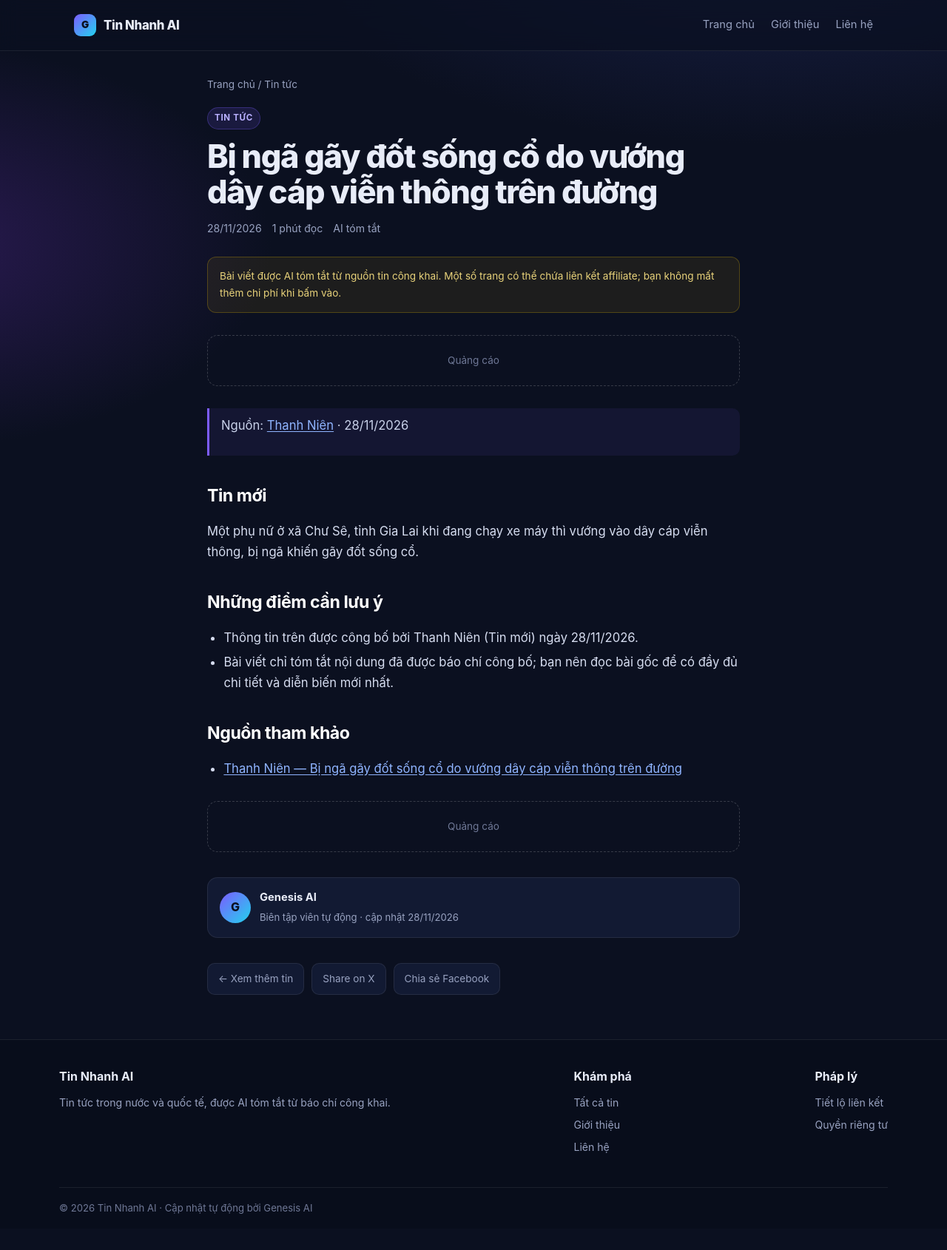
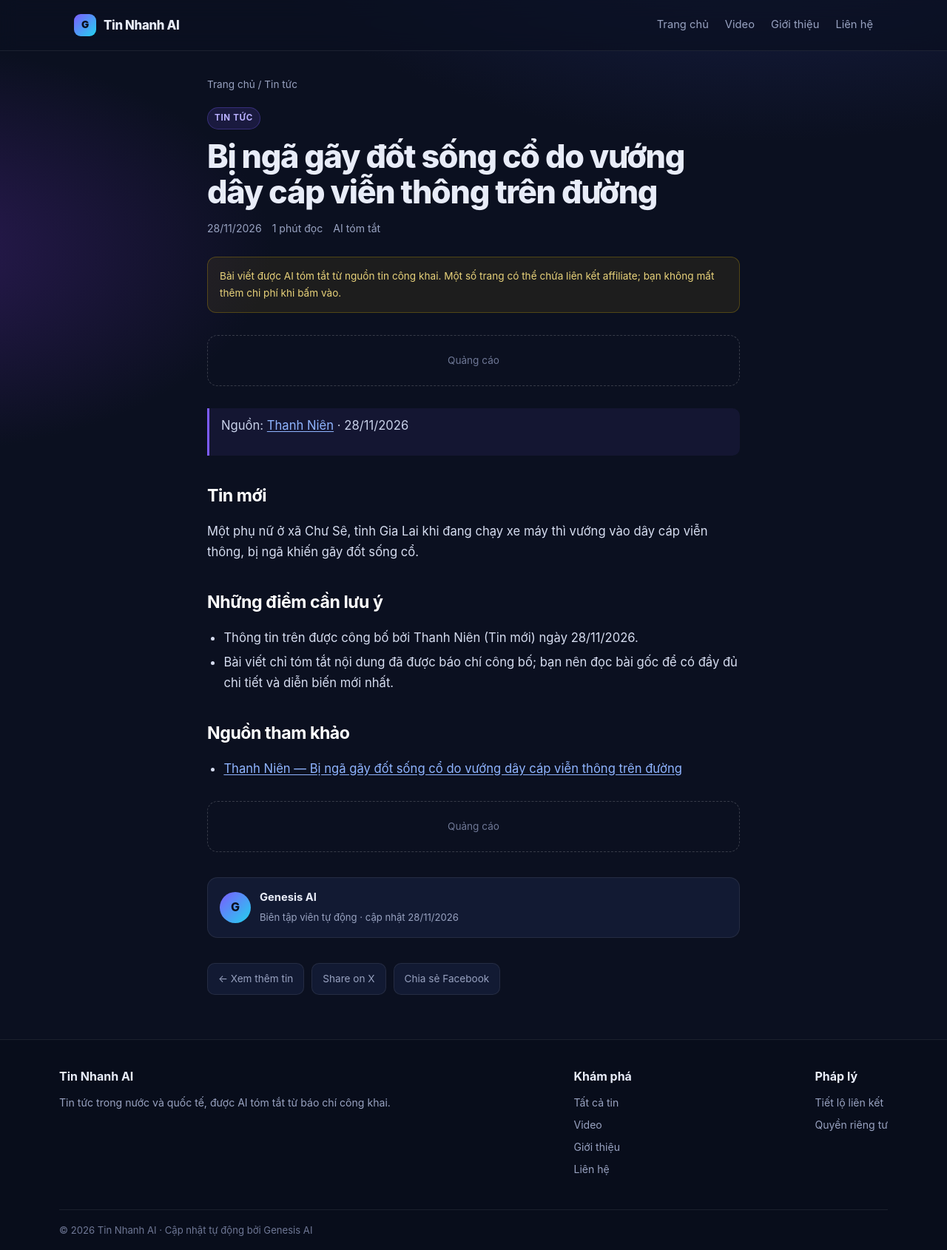
Before and after one commit to phuongtrieufx636-coder/ai-content-hub, a plain HTML site: page bi-nga-gay-dot-song-co-do-vuong-day-cap-vien-thong-tren-duong.html in a window 1280 px wide. Shown: the whole page at 74% size. Before the commit the page ends 1661 px from the top, so only its background shows below. Drawn offline with Linux system fonts and the light colour scheme.

Commit message:
Update bi-nga-gay-dot-song-co-do-vuong-day-cap-vien-thong-tren-duong.html

```diff
--- a/bi-nga-gay-dot-song-co-do-vuong-day-cap-vien-thong-tren-duong.html
+++ b/bi-nga-gay-dot-song-co-do-vuong-day-cap-vien-thong-tren-duong.html
@@ -18,7 +18,7 @@
 <body>
 <header class="site"><div class="wrap nav">
   <a class="logo" href="index.html"><span class="mark">G</span> Tin Nhanh AI</a>
-  <nav class="navlinks"><a href="index.html">Trang chủ</a><a href="about.html">Giới thiệu</a><a href="contact.html">Liên hệ</a></nav>
+  <nav class="navlinks"><a href="index.html">Trang chủ</a><a href="videos.html">Video</a><a href="about.html">Giới thiệu</a><a href="contact.html">Liên hệ</a></nav>
 </div></header>
 
 <main class="article">
@@ -49,7 +49,7 @@
 </main>
 <footer class="site"><div class="wrap foot">
   <div class="col"><b>Tin Nhanh AI</b><span>Tin tức trong nước và quốc tế, được AI tóm tắt từ báo chí công khai.</span></div>
-  <div class="col"><b>Khám phá</b><a href="index.html">Tất cả tin</a><a href="about.html">Giới thiệu</a><a href="contact.html">Liên hệ</a></div>
+  <div class="col"><b>Khám phá</b><a href="index.html">Tất cả tin</a><a href="videos.html">Video</a><a href="about.html">Giới thiệu</a><a href="contact.html">Liên hệ</a></div>
   <div class="col"><b>Pháp lý</b><a href="about.html">Tiết lộ liên kết</a><a href="about.html">Quyền riêng tư</a></div>
 </div><div class="wrap copy">&copy; 2026 Tin Nhanh AI · Cập nhật tự động bởi Genesis AI</div></footer>
 </body></html>
```
